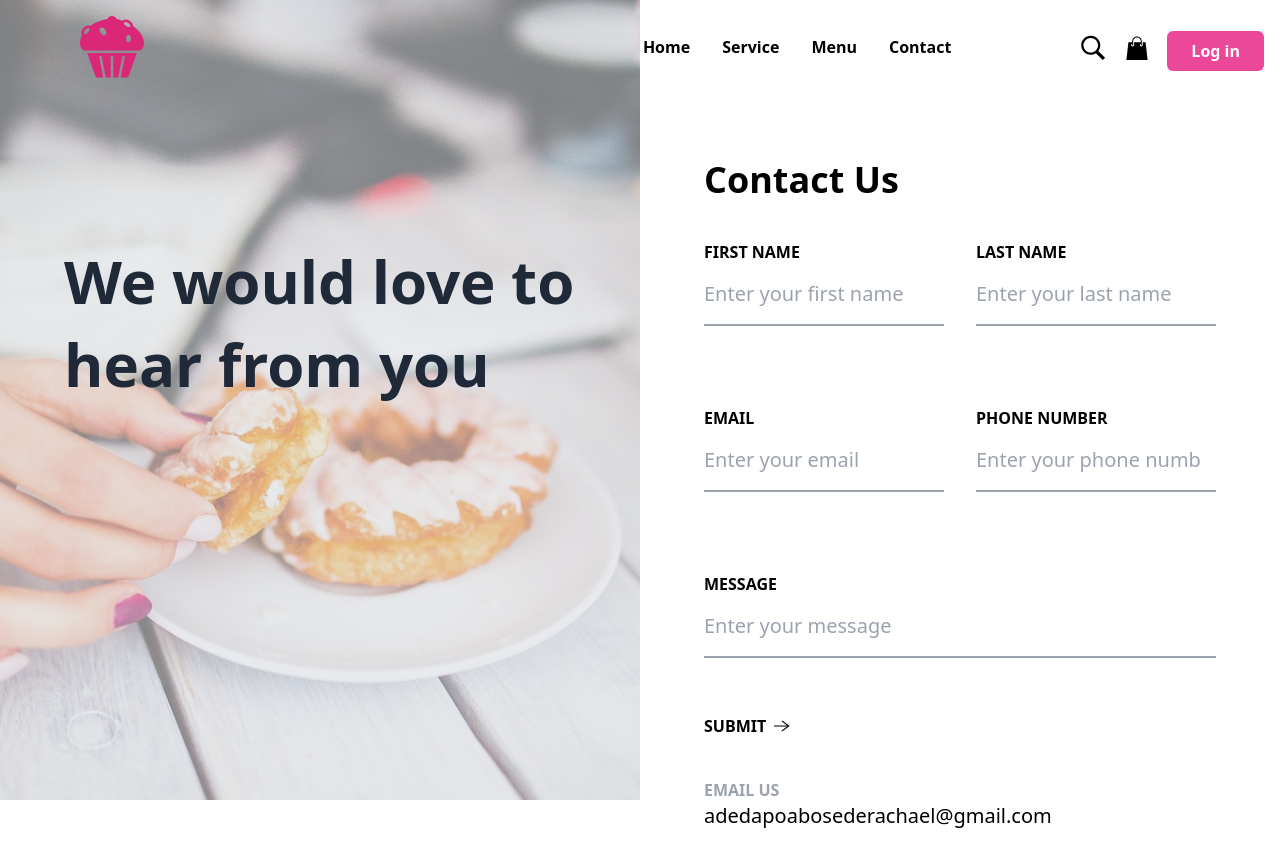
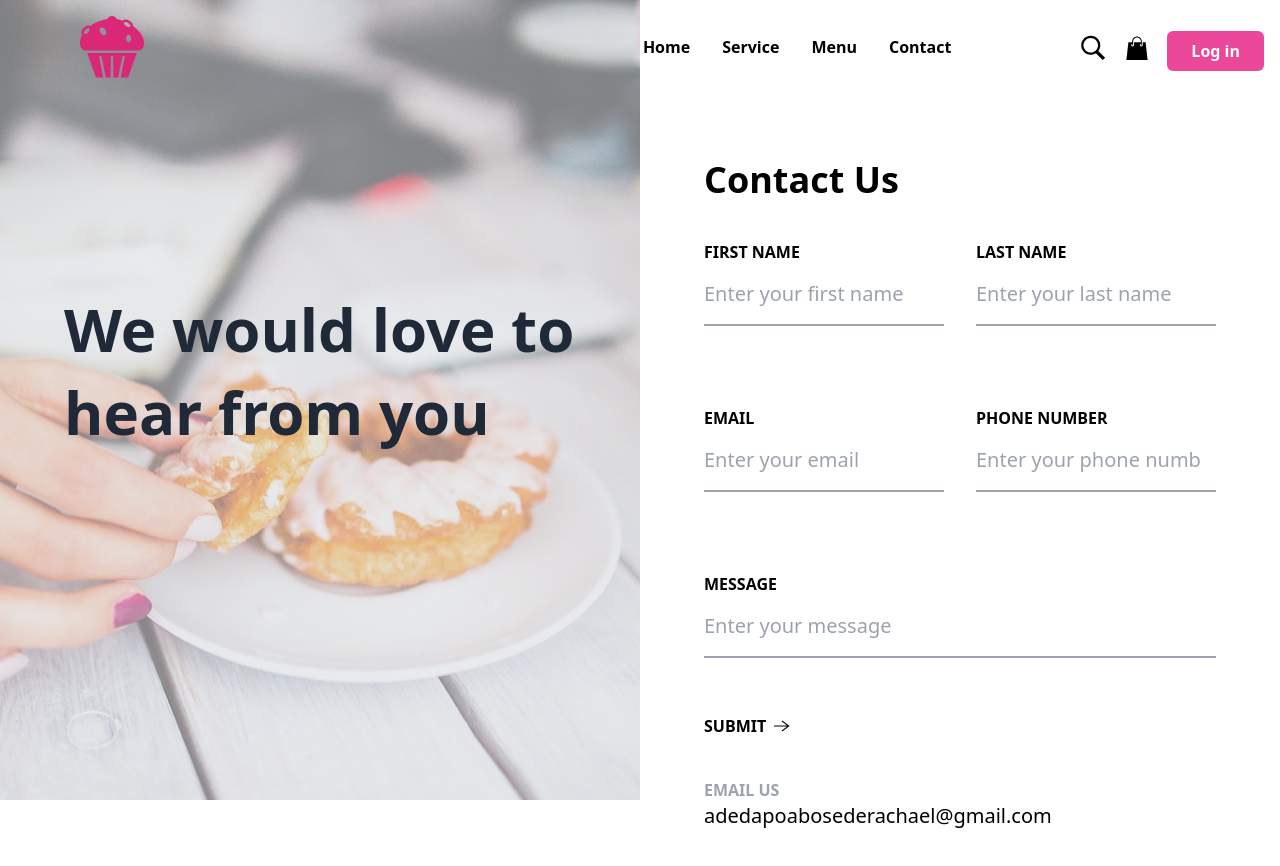
Before and after one commit to Victorakinwunmi/cake-web, a Nuxt app: page /contact in a window 1280 px wide. Shown: the top 866 px of the page. Built offline with nearby package versions, Linux system fonts and the light colour scheme.

Commit message:
i added padding to the lhs section in contactpage

```diff
--- a/pages/contact.vue
+++ b/pages/contact.vue
@@ -59,7 +59,7 @@
                   'url(' + require('@/assets/images/Cake09.jpg') + ')',
               }"
             >
-              <div class="bg-gray-300 px-10 h-screen py-44 lg:py-60 bg-opacity-50 w-full">
+              <div class="bg-gray-300 px-10 h-screen py-72 bg-opacity-50 w-full">
                 <div>
                   <h1 class="font-bold text-6xl text-gray-800 max-w-lg mx-auto leading-snug">We would love to hear from you</h1>
                 </div>
```
